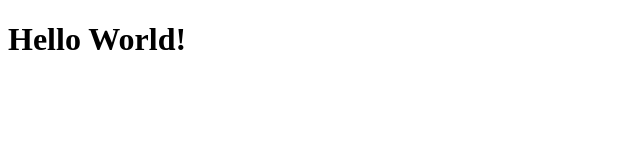
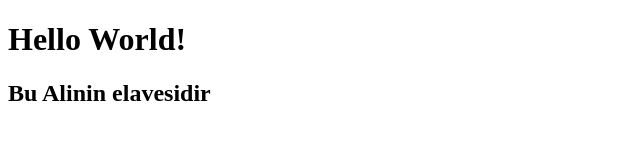
Before and after one commit to elshadaghazade/student-bio, a plain HTML site: page index.html in a window 1280 px wide. Shown: the whole page, without its empty margins (0-640 px from the left). Drawn offline with Linux system fonts and the light colour scheme.

Commit message:
men index fayline yeni h2 elave etdim

```diff
--- a/index.html
+++ b/index.html
@@ -8,5 +8,6 @@
 </head>
 <body>
     <h1>Hello World!</h1>
+    <h2>Bu Alinin elavesidir</h2>
 </body>
 </html>
```
